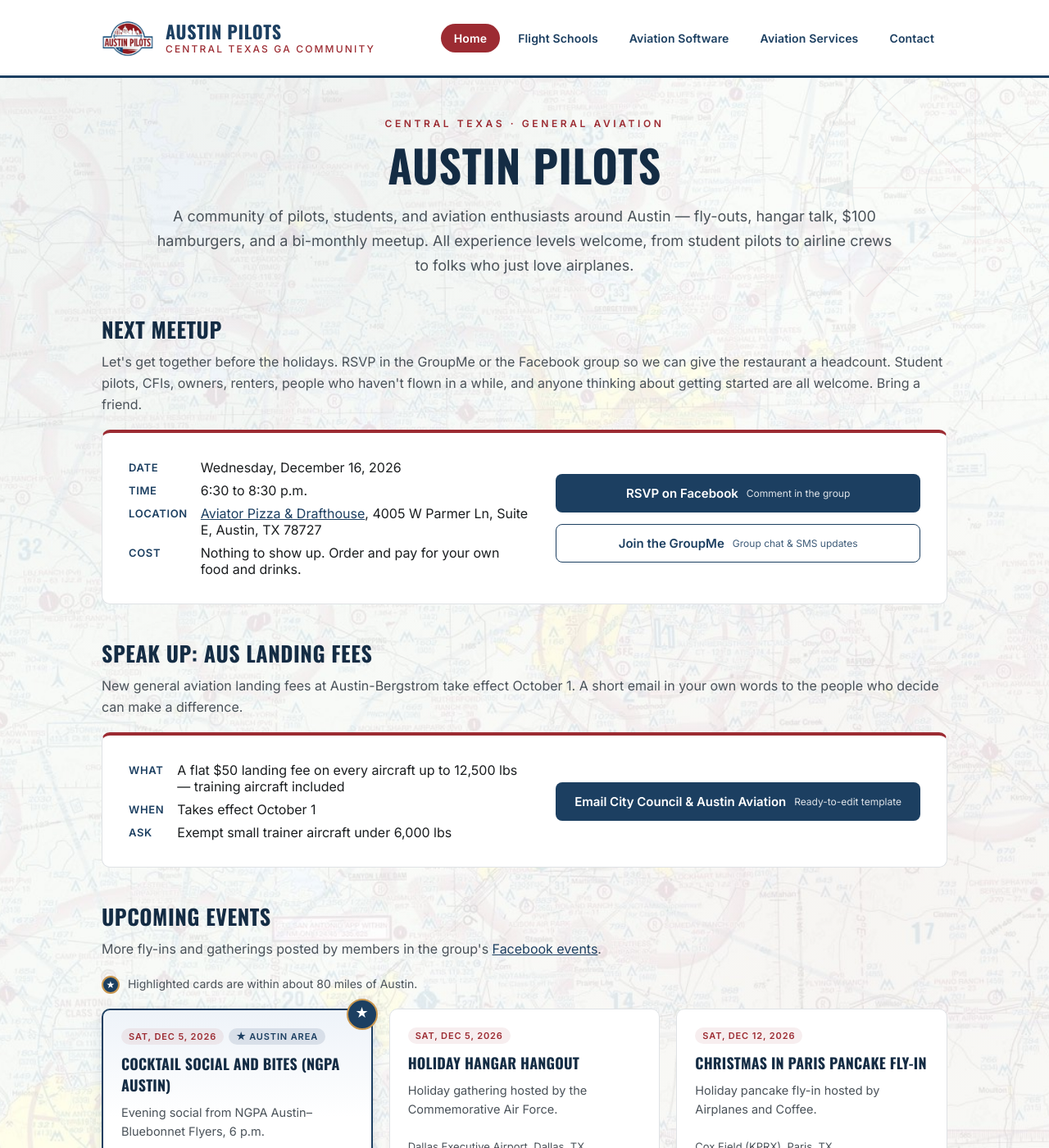
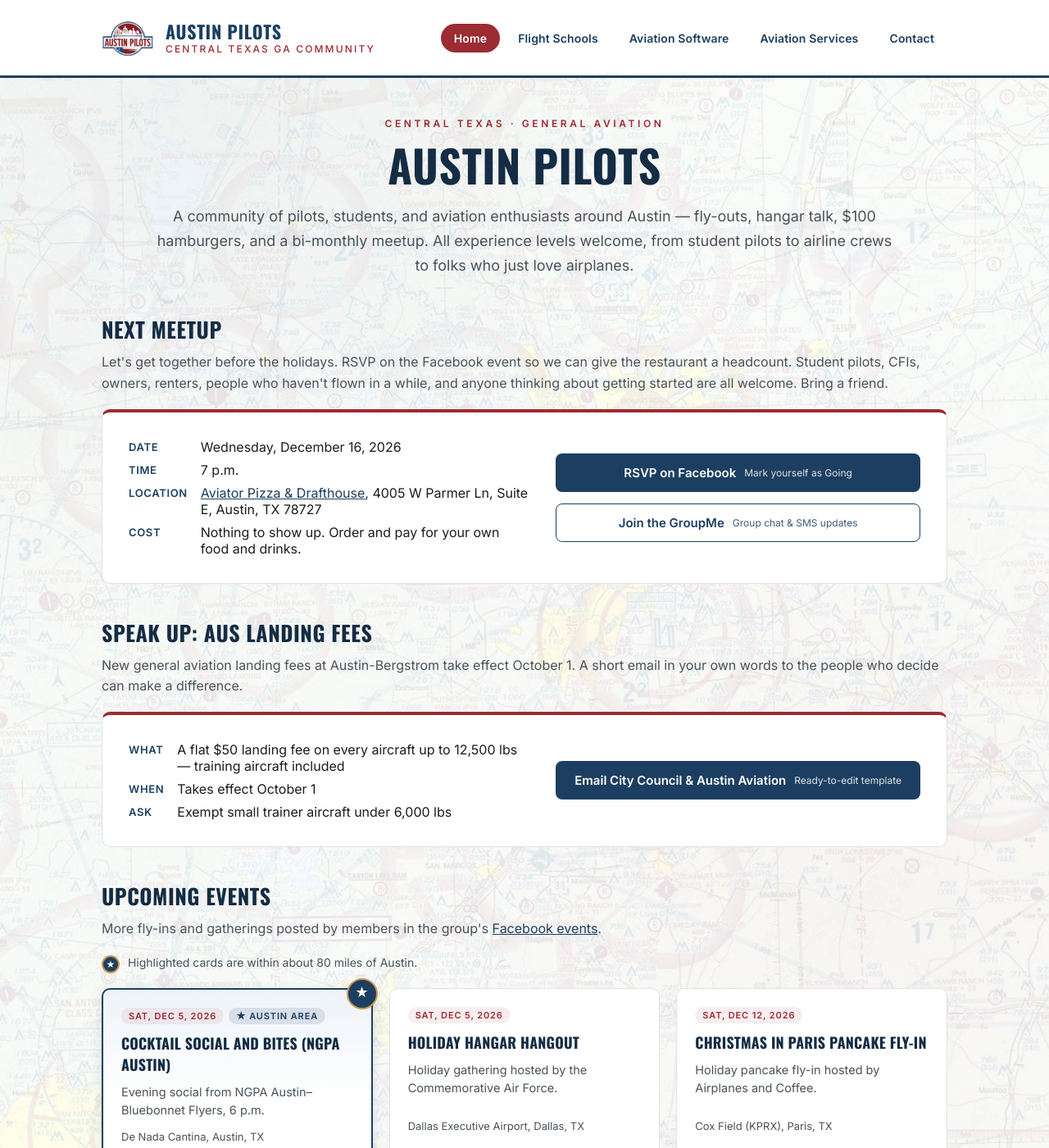
Before and after one commit to aboyden/austinpilots, a Jekyll site: the page built from index.html, in a window 1280 px wide and 1400 px high. Shown: the whole window at 82% size. Built offline with Jekyll 4.4.1, drawn with Linux system fonts in a browser that asks for light colours; some of the changed text lies outside the part shown.

Commit message:
Move Dec 16 meetup to 7 pm and link RSVP to the Facebook event
Co-Authored-By: Claude Opus 5.5 <noreply@anthropic.com>
Claude-Session: https://claude.ai/code/session_01DMbDJQEBe8pVPRg7jLN5ea

```diff
--- a/index.html
+++ b/index.html
@@ -22,8 +22,8 @@ description: Austin Pilots — fly-outs, hangar talk, and monthly meetups for th
   <div class="wrap">
     <h2>Next Meetup</h2>
     <p class="section-sub">
-      Let's get together before the holidays. RSVP in the GroupMe or the Facebook
-      group so we can give the restaurant a headcount. Student pilots, CFIs, owners,
+      Let's get together before the holidays. RSVP on the Facebook event so we can give
+      the restaurant a headcount. Student pilots, CFIs, owners,
       renters, people who haven't flown in a while, and anyone thinking about getting
       started are all welcome. Bring a friend.
     </p>
@@ -35,7 +35,7 @@ description: Austin Pilots — fly-outs, hangar talk, and monthly meetups for th
           <dd>Wednesday, December 16, 2026</dd>
 
           <dt>Time</dt>
-          <dd>6:30 to 8:30 p.m.</dd>
+          <dd>7 p.m.</dd>
 
           <dt>Location</dt>
           <dd><a href="https://www.google.com/maps/search/?api=1&amp;query=Aviator+Pizza+Drafthouse+4005+W+Parmer+Ln+Suite+E+Austin+TX+78727" target="_blank" rel="noopener">Aviator Pizza &amp; Drafthouse</a>, 4005 W Parmer Ln, Suite E, Austin, TX 78727</dd>
@@ -46,9 +46,9 @@ description: Austin Pilots — fly-outs, hangar talk, and monthly meetups for th
       </div>
 
       <div class="meetup-links">
-        <a class="btn btn-facebook" href="https://www.facebook.com/groups/austinpilots" target="_blank" rel="noopener">
+        <a class="btn btn-facebook" href="https://www.facebook.com/events/1539283821375466/" target="_blank" rel="noopener">
           RSVP on Facebook
-          <small>Comment in the group</small>
+          <small>Mark yourself as Going</small>
         </a>
         <a class="btn btn-groupme" href="https://groupme.com/join_group/96407420/pzVIgYq1" target="_blank" rel="noopener">
           Join the GroupMe
@@ -327,9 +327,9 @@ description: Austin Pilots — fly-outs, hangar talk, and monthly meetups for th
       <div class="card local" data-date="2026-12-16">
         <div class="tag-row"><span class="tag">Wed, Dec 16, 2026</span><span class="tag tag-local">&#9733; Austin area</span></div>
         <h3>Austin Pilots Meet &amp; Greet</h3>
-        <p>Pizza and a long list of Texas beers on tap, in a room full of airplane stuff. 6:30 to 8:30 p.m. Pay your own way.</p>
+        <p>Pizza and a long list of Texas beers on tap, in a room full of airplane stuff. 7 p.m. Pay your own way.</p>
         <p style="font-size: 13px; color: var(--ink-soft);">Aviator Pizza &amp; Drafthouse, 4005 W Parmer Ln, Austin, TX</p>
-        <a class="card-link" href="https://www.google.com/maps/search/?api=1&amp;query=Aviator+Pizza+Drafthouse+4005+W+Parmer+Ln+Suite+E+Austin+TX+78727" target="_blank" rel="noopener">Directions &rarr;</a>
+        <a class="card-link" href="https://www.facebook.com/events/1539283821375466/" target="_blank" rel="noopener">View event &rarr;</a>
       </div>
       <div class="card" data-date="2027-01-06">
         <span class="tag">Tue, Jan 5, 2027</span>
```
